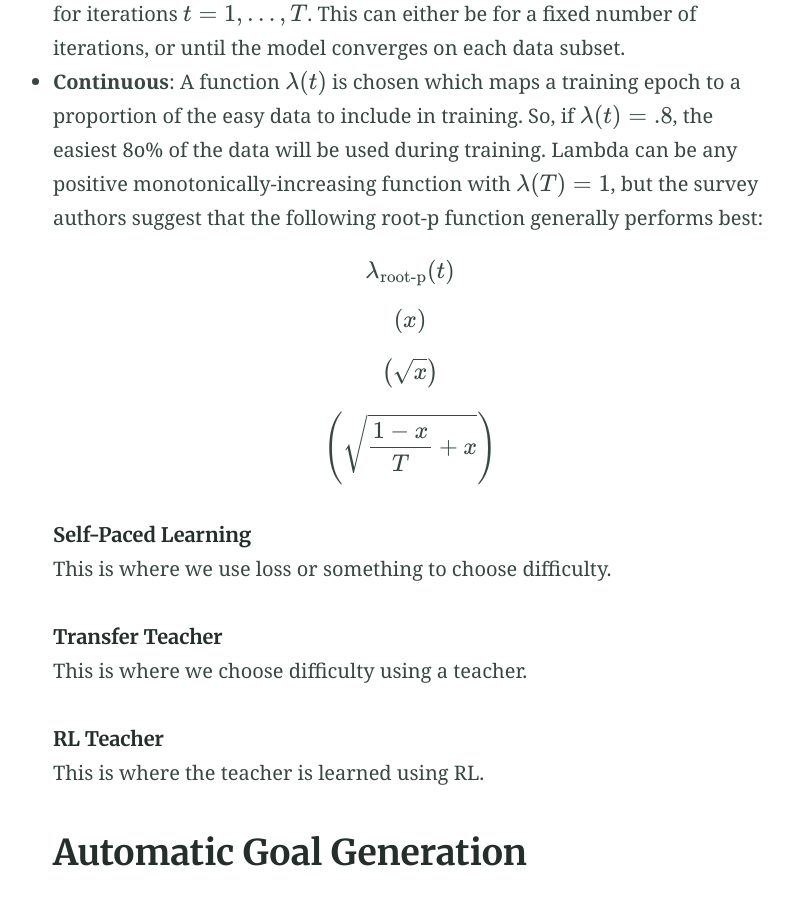
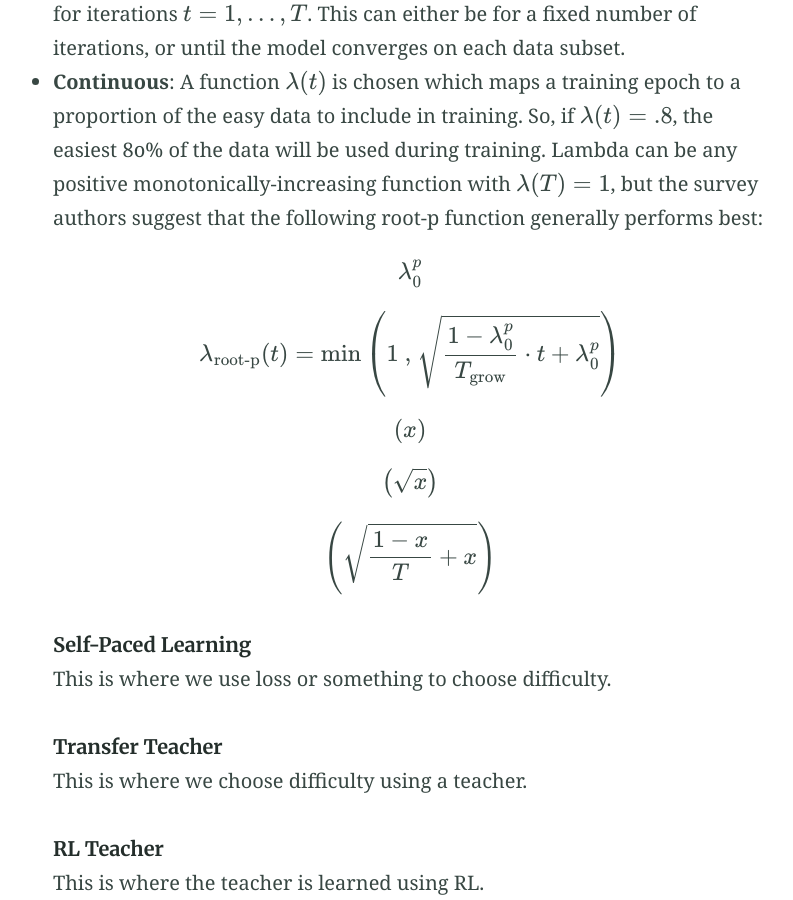
Before and after one commit to tkaminsky/tkaminsky.github.io, a Jekyll site: the page built from _posts/2023-06-26-cl-papers.md, in a window 1280 px wide and 900 px high, scrolled down 3751 px. Shown: the whole window, without its empty margins (230-1023 px from the left). Built offline with Jekyll 4.4.1, drawn with Linux system fonts in a browser that asks for light colours.

Commit message:
added math

```diff
--- a/_posts/2023-06-26-cl-papers.md
+++ b/_posts/2023-06-26-cl-papers.md
@@ -58,9 +58,17 @@ Training schedules can either be discrete or continuous:
 * **Discrete**: Data is sorted into buckets $D_1,\dots, D_T$, where buckets with a smaller index contain easier data. The model is then trained on $\bigcup_{i=1}^t D_i$ for iterations $t=1,\dots,T$. This can either be for a fixed number of iterations, or until the model converges on each data subset.
 * **Continuous**: A function $\lambda(t)$ is chosen which maps a training epoch to a proportion of the easy data to include in training. So, if $\lambda(t) = .8$, the easiest 80% of the data will be used during training. Lambda can be any positive monotonically-increasing function with $\lambda(T) = 1$, but the survey authors suggest that the following root-p function generally performs best:
 
+$$
+\lambda_{0}^{p}
+$$
 
 $$
 \lambda_{\text{root-p}}(t)
+=
+\text{min}
+\left( 1 \text{ , }
+\sqrt{ \frac{1 - \lambda_{0}^{p}}{T_{\text{grow}} } \cdot t + \lambda_{0}^{p} }
+\right)
 $$
 
 $$
```
